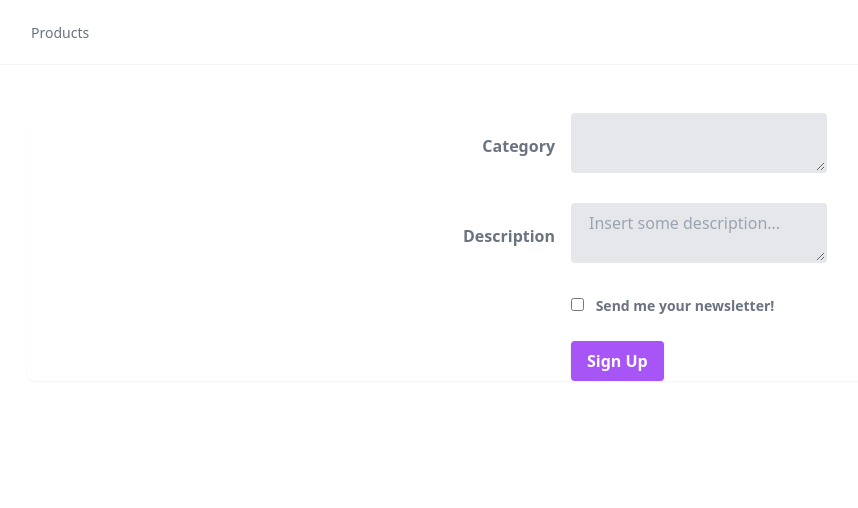
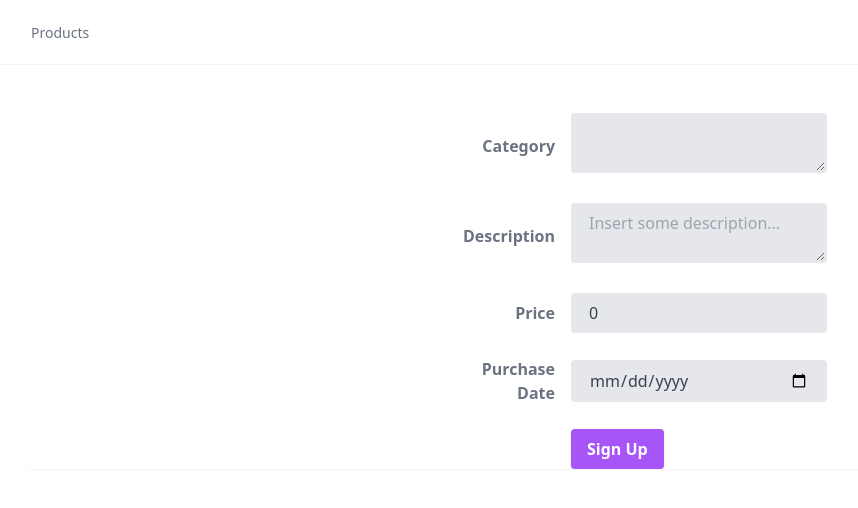
Before and after one commit to willidert/desafio-fpf, an Angular app in the folder web/: page /products in a window 1280 px wide. Both pictures are taken after a click on the button 1130 px from the left and 142 px from the top of the page. Shown: the top 508 px of the page, without its empty margins (5-863 px from the left). Built offline with nearby package versions, Linux system fonts and the light colour scheme; no server answers; what ng2-currency-mask would draw is missing.

Commit message:
feat: add formControlNames and location dependence

```diff
--- a/web/src/app/products/product-form/product-form.component.html
+++ b/web/src/app/products/product-form/product-form.component.html
@@ -36,15 +36,45 @@
               class="bg-gray-200 appearance-none border-2 border-gray-200 rounded w-full py-2 px-4 text-gray-700 leading-tight focus:outline-none focus:bg-white focus:border-purple-500"
               id="description"
               placeholder="Insert some description..."
+              formControlName="description"
             ></textarea>
           </div>
         </div>
         <div class="md:flex md:items-center mb-6">
-          <div class="md:w-1/3"></div>
-          <label class="md:w-2/3 block text-gray-500 font-bold">
-            <input class="mr-2 leading-tight" type="checkbox" />
-            <span class="text-sm"> Send me your newsletter! </span>
-          </label>
+          <div class="md:w-1/3">
+            <label
+              class="block text-gray-500 font-bold md:text-right mb-1 md:mb-0 pr-4"
+              for="price"
+            >
+              Price
+            </label>
+          </div>
+          <div class="md:w-2/3">
+            <input
+              class="bg-gray-200 appearance-none border-2 border-gray-200 rounded w-full py-2 px-4 text-gray-700 leading-tight focus:outline-none focus:bg-white focus:border-purple-500"
+              id="price"
+              type="number"
+              formControlName="price"
+            />
+          </div>
+        </div>
+        <div class="md:flex md:items-center mb-6">
+          <div class="md:w-1/3">
+            <label
+              class="block text-gray-500 font-bold md:text-right mb-1 md:mb-0 pr-4"
+              for="purchaseDate"
+            >
+              Purchase Date
+            </label>
+          </div>
+          <div class="md:w-2/3">
+            <input
+              class="bg-gray-200 appearance-none border-2 border-gray-200 rounded w-full py-2 px-4 text-gray-700 leading-tight focus:outline-none focus:bg-white focus:border-purple-500"
+              id="purchaseDate"
+              type="date"
+              formControlName="purchaseDate"
+            />
+          </div>
         </div>
         <div class="md:flex md:items-center">
           <div class="md:w-1/3"></div>
@@ -52,6 +82,7 @@
             <button
               class="shadow bg-purple-500 hover:bg-purple-400 focus:shadow-outline focus:outline-none text-white font-bold py-2 px-4 rounded"
               type="button"
+              (click)="onConfirm()"
             >
               Sign Up
             </button>
--- a/web/src/app/products/product-form/product-form.component.ts
+++ b/web/src/app/products/product-form/product-form.component.ts
@@ -1,6 +1,8 @@
+import { Location } from '@angular/common';
 import { Component, OnInit } from '@angular/core';
-import { FormGroup, FormControl, Validators } from '@angular/forms';
-import { Product } from '../model/product';
+import { FormControl, FormGroup, Validators } from '@angular/forms';
+
+import { ProductService } from '../services/product.service';
 
 @Component({
   selector: 'app-product-form',
@@ -9,7 +11,7 @@
 })
 export class ProductFormComponent implements OnInit {
   productForm: FormGroup;
-  constructor() {
+  constructor(private service: ProductService, private location: Location) {
     this.productForm = new FormGroup({
       id: new FormControl('', { nonNullable: true }),
       category: new FormControl('', {
@@ -32,4 +34,12 @@
   }
 
   ngOnInit(): void {}
+
+  onConfirm() {
+    console.log(this.productForm.value);
+  }
+
+  onCancel() {
+    this.location.back();
+  }
 }
```
